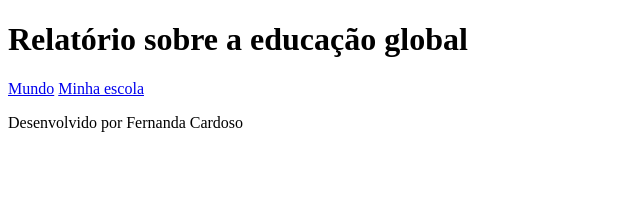
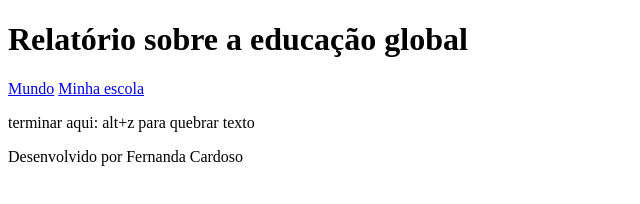
Before and after one commit to ProFernanda/ciencias_de_dados, a plain HTML site: page index.html in a window 1280 px wide. Shown: the whole page, without its empty margins (0-640 px from the left). Drawn offline with Linux system fonts and the light colour scheme.

Commit message:
atualizei html

```diff
--- a/index.html
+++ b/index.html
@@ -17,6 +17,8 @@
         <section id="graficos-container" class="graficos-container">
             <p class="graficos-container__texto">
                 <!-- Insira seu texto aqui -->
+                 terminar aqui:
+                 alt+z para quebrar texto
             </p>
         </section>
     </main>
```
